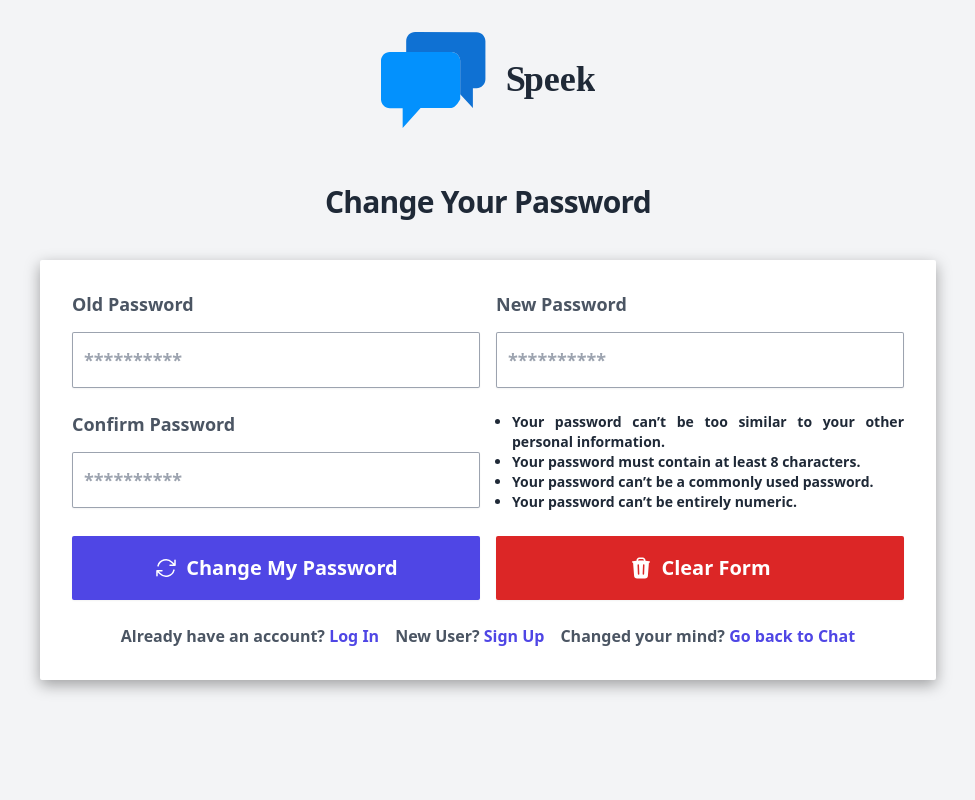
After one commit to ethernalarts/chattyapp, a Django app: page /chat/password_change/ in a window 1280 px wide. The commit adds this page. Shown: the whole page, without its empty margins (152-1127 px from the left). Run offline with Django 5.2, Linux system fonts and the light colour scheme; the visitor is signed in with stand-in values (Sample User, id 1); some libraries are stand-ins or nearby versions.

Commit message:
added password change form

```diff
--- a/apps/chat/static/chat/js/loader.js
+++ b/apps/chat/static/chat/js/loader.js
@@ -6,4 +6,5 @@
  submitButton.onclick = function(event) {
         signInText.style.display = "none";
         spinner.style.display = "block";
+        // submitButton.disabled = true;
  };
--- /dev/null
+++ b/apps/chat/static/chat/js/profilemenu-toggle.js
@@ -0,0 +1,7 @@
+
+const profilemenu = document.querySelector('#profile-menu')
+const profilemenubutton = document.querySelector('#user-menu-button')
+
+profilemenubutton.addEventListener('click', function myFunction(e) {
+  profilemenu.style.display = (profilemenu.style.display === "block") ? "none" : "block"
+});
--- a/apps/chat/urls.py
+++ b/apps/chat/urls.py
@@ -1,7 +1,8 @@
-from django.urls import path, re_path
+from django.urls import path
 from apps.chat import views
 from django.conf import settings
 from django.conf.urls.static import static
+from django.contrib.auth import views as auth_views
 
 app_name = "chat"
 
@@ -9,6 +10,29 @@ urlpatterns = [
     path('room/', views.ChatRoom.as_view(), name="chat-room"),
     path('profile/<int:pk>/', views.ProfileView.as_view(), name="chat-userprofile"),
     path('profile/<int:pk>/edit/', views.EditProfileView.as_view(), name="chat-editprofile"),
+
+    # password change
+    path(
+        "password_change/",
+        views.UserPasswordChangeView.as_view(),
+        name="password_change",
+    ),
+
+    # password change done
+    path(
+        "password_change_done/",
+        auth_views.PasswordChangeDoneView.as_view(
+            template_name="registration/password_change_done.html"
+        ),
+        name="password_change_done",
+    ),
+
+    # delete account
+    path(
+        "delete_account/<int:pk>/",
+        views.delete_user,
+        name="delete-user",
+    ),
 ]
 
 if settings.DEBUG:
--- a/apps/chat/views.py
+++ b/apps/chat/views.py
@@ -17,8 +17,13 @@ from django.contrib.auth.views import (
     LogoutView,
     PasswordResetView,
     PasswordResetConfirmView,
+    PasswordChangeView,
 )
-from django.contrib.auth.forms import PasswordResetForm, SetPasswordForm
+from django.contrib.auth.forms import (
+    PasswordResetForm,
+    SetPasswordForm,
+    PasswordChangeForm,
+)
 from django.http import HttpResponseRedirect
 from apps.users.forms import *
 
@@ -250,5 +255,40 @@ class UserPasswordResetConfirmView(PasswordResetConfirmView):
 
     def form_invalid(self, form):
         for key, value in form.error_messages.items():
-            messages.error(self.request, f"{key}: {value}")
+            messages.error(self.request, f"{value}")
         return self.render_to_response(self.get_context_data(form=form))
+
+
+class UserPasswordChangeView(PasswordChangeView):
+    form_class = PasswordChangeForm
+    template_name = "registration/password_change_form.html"
+    success_url = reverse_lazy("password_change_done")
+
+    def form_invalid(self, form):
+        for error in form.errors:
+            if error == "old_password":
+                messages.error(self.request, form.error_messages["password_incorrect"])
+            if error == "new_password1":
+                messages.error(self.request, form.error_messages["password_mismatch"])
+            if error == "new_password2":
+                messages.error(self.request, form.error_messages["password_mismatch"])
+        return self.render_to_response(self.get_context_data(form=form))
+
+
+@login_required
+def delete_user(request, pk):
+    # get the return template to render
+    template = loader.get_template('delete-success.html')
+
+    # retrieve the form object
+    coopform = get_object_or_404(CoopForm, id=pk)
+
+    # save the society_name as context data
+    society_name = coopform.society_name
+
+    context = {'society_name': society_name}
+
+    # delete the form object
+    coopform.delete()
+
+    return HttpResponse(template.render(context, request))
--- a/apps/theme/static/theme/css/dist/styles.css
+++ b/apps/theme/static/theme/css/dist/styles.css
@@ -1079,6 +1123,14 @@ select {
 
 .cursor-pointer {
   cursor: pointer;
+}
+
+.list-outside {
+  list-style-position: outside;
+}
+
+.list-disc {
+  list-style-type: disc;
 }
 
 .grid-cols-1 {
@@ -1156,12 +1208,28 @@ select {
   margin-left: calc(2rem * calc(1 - var(--tw-space-x-reverse)));
 }
 
+.space-y-4 > :not([hidden]) ~ :not([hidden]) {
+  --tw-space-y-reverse: 0;
+  margin-top: calc(1rem * calc(1 - var(--tw-space-y-reverse)));
+  margin-bottom: calc(1rem * var(--tw-space-y-reverse));
+}
+
+.space-x-3 > :not([hidden]) ~ :not([hidden]) {
+  --tw-space-x-reverse: 0;
+  margin-right: calc(0.75rem * var(--tw-space-x-reverse));
+  margin-left: calc(0.75rem * calc(1 - var(--tw-space-x-reverse)));
+}
+
 .justify-self-center {
   justify-self: center;
 }
 
 .overflow-y-auto {
   overflow-y: auto;
+}
+
+.overflow-x-hidden {
+  overflow-x: hidden;
 }
 
 .text-wrap {
@@ -1822,8 +1975,33 @@ select {
     grid-template-columns: repeat(2, minmax(0, 1fr));
   }
 
+  .md\:flex-row {
+    flex-direction: row;
+  }
+
+  .md\:justify-center {
+    justify-content: center;
+  }
+
+  .md\:space-x-4 > :not([hidden]) ~ :not([hidden]) {
+    --tw-space-x-reverse: 0;
+    margin-right: calc(1rem * var(--tw-space-x-reverse));
+    margin-left: calc(1rem * calc(1 - var(--tw-space-x-reverse)));
+  }
+
+  .md\:space-y-0 > :not([hidden]) ~ :not([hidden]) {
+    --tw-space-y-reverse: 0;
+    margin-top: calc(0px * calc(1 - var(--tw-space-y-reverse)));
+    margin-bottom: calc(0px * var(--tw-space-y-reverse));
+  }
+
   .md\:p-8 {
     padding: 2rem;
+  }
+
+  .md\:px-6 {
+    padding-left: 1.5rem;
+    padding-right: 1.5rem;
   }
 
   .md\:px-8 {
@@ -1844,6 +2022,11 @@ select {
   .md\:text-lg {
     font-size: 1.125rem;
     line-height: 1.75rem;
+  }
+
+  .md\:text-sm {
+    font-size: 0.875rem;
+    line-height: 1.25rem;
   }
 
   .md\:text-xl {
--- a/templates/base.html
+++ b/templates/base.html
@@ -22,6 +22,10 @@
 				box-shadow:
 					rgba(0, 0, 0, 0.35) 0px 5px 15px;
 			}
+
+			.menu {
+				display: none
+			}
 		</style>
 	</head>
 
@@ -44,6 +48,6 @@
     	<script src="{% static 'js/loader.js' %}"></script>
 
 		<!-- JavaScript to load profile menu -->
-    	<script src="{% static 'js/profilemenu.js' %}"></script>
+    	<script src="{% static 'js/profilemenu-toggle.js' %}"></script>
 	</body>
 </html>
--- a/templates/profile.html
+++ b/templates/profile.html
@@ -147,7 +147,7 @@
                     </button>
                 </a>
 
-                <!-- Back to room -->
+                <!-- Back to Chat -->
                 <a href="{% url 'chat:chat-room' %}">
                     <button
                         type="button"
@@ -167,7 +167,7 @@
                                 <path d="M15.75 7.5c-1.376 0-2.739.057-4.086.169C10.124 7.797 9 9.103 9 10.609v4.285c0 1.507 1.128 2.814 2.67 2.94 1.243.102 2.5.157 3.768.165l2.782 2.781a.75.75 0 0 0 1.28-.53v-2.39l.33-.026c1.542-.125 2.67-1.433 2.67-2.94v-4.286c0-1.505-1.125-2.811-2.664-2.94A49.392 49.392 0 0 0 15.75 7.5Z" />
                             </svg>
                         </span>
-                         <span class="block">Back to Chat Room</span>
+                         <span class="block">Back to Chat</span>
                     </button>
                 </a>
             </div>
--- a/templates/registration/login.html
+++ b/templates/registration/login.html
@@ -9,7 +9,7 @@
 {% endblock %}
 
 {% block content %}
-    <div class="bg-gray-100 bg-fixed min-h-screen flex w-full flex-col px-6 py-8 lg:px-0 mx-auto">
+    <div class="bg-gray-100 bg-fixed min-h-screen w-full px-2 md:px-6 py-8 mx-auto">
 
         <!-- App Logo -->
         <figure class="sm:mx-auto sm:w-full sm:max-w-sm">
@@ -19,10 +19,10 @@
         {% include 'snippets/messages.html' %}
 
         <h2 class="mt-20 text-center text-3xl font-bold leading-9 tracking-tight text-gray-800">
-            Sign in to start chatting
+            Sign In to start chatting
         </h2>
 
-        <div class="mt-10 mx-auto w-full md:max-w-3xl bg-white shadow-min p-8 rounded-sm">
+        <div class="mt-10 mx-auto w-full md:max-w-3xl bg-white shadow-min p-8 px-6 md:p-8 rounded-sm">
             <form class="" method="POST">
                 {% csrf_token %}
 
--- /dev/null
+++ b/templates/registration/password_change_form.html
@@ -0,0 +1,205 @@
+{% extends 'base.html' %}
+{% load static %}
+
+{% block title %}
+    <title>
+        Change Password
+    </title>
+{% endblock %}
+
+{% block content %}
+
+    <div class="bg-gray-100 bg-fixed min-h-screen w-full px-2 md:px-8 py-8 mx-auto">
+
+        <!-- App Logo -->
+        <figure class="sm:mx-auto sm:w-full sm:max-w-sm">
+            <img class="mx-auto w-24 h-24 w-auto" src="{% static 'img/logo2.svg' %}" alt="chatty-logo" />
+        </figure>
+
+        {% include 'snippets/messages.html' %}
+
+        <h2 class="mt-14 text-center text-3xl font-bold leading-9 tracking-tight text-gray-800">
+            Change Your Password
+        </h2>
+
+        <div class="mt-10 mx-auto w-full md:max-w-4xl bg-white shadow-min p-8 px-6 md:p-8 rounded-sm">
+
+            <form method="POST">
+                {% csrf_token %}
+
+                <!-- Fields   -->
+                <div class="grid grid-cols-1 md:grid-cols-2 gap-x-4 gap-y-6">
+
+                    <!-- Old Password -->
+                    <div class="">
+                        <label for="old_password" class="block text-lg font-bold leading-6 text-gray-600">
+                            Old Password
+                        </label>
+                        <div class="mt-4">
+                            <input
+                                required
+                                id="old_password"
+                                type="password"
+                                name="old_password"
+                                placeholder="**********"
+                                class="block w-full rounded-sm border-0 py-3.5 shadow-sm ring-1 ring-inset ring-gray-400
+                                       text-xl md:text-xl font-bold text-gray-800 placeholder:text-gray-400 mt-2
+                                       placeholder:text-lg placeholder:font-semibold focus:ring-2 focus:ring-inset
+                                       focus:ring-indigo-600 sm:text-sm sm:leading-6"
+                            >
+                            {% if form.errors.new_password1 %}
+                                <span class="text-red-600 font-medium">
+                                    {{ form.errors.old_password }}
+                                </span>
+                            {% endif %}
+                        </div>
+                    </div>
+
+                    <!-- New Password -->
+                    <div class="">
+                        <label for="new_password1" class="block text-lg font-bold leading-6 text-gray-600">
+                            New Password
+                        </label>
+                        <div class="mt-4">
+                            <input
+                                required
+                                id="new_password1"
+                                type="password"
+                                name="new_password1"
+                                placeholder="**********"
+                                class="block w-full rounded-sm border-0 py-3.5 shadow-sm ring-1 ring-inset ring-gray-400
+                                       text-xl md:text-xl font-bold text-gray-800 placeholder:text-gray-400 mt-2
+                                       placeholder:text-lg placeholder:font-semibold focus:ring-2 focus:ring-inset
+                                       focus:ring-indigo-600 sm:text-sm sm:leading-6"
+                            >
+                            {% if form.errors.new_password2 %}
+                                <span class="text-red-600 font-medium">
+                                    {{ form.errors.new_password1 }}
+                                </span>
+                            {% endif %}
+                        </div>
+                    </div>
+
+                    <!-- Confirm Password -->
+                    <div class="">
+                        <label for="new_password2" class="block text-lg font-bold leading-6 text-gray-600">
+                            Confirm Password
+                        </label>
+                        <div class="mt-4">
+                            <input
+                                required
+                                id="new_password2"
+                                type="password"
+                                name="new_password2"
+                                placeholder="**********"
+                                class="block w-full rounded-sm border-0 py-3.5 shadow-sm ring-1 ring-inset ring-gray-400
+                                       text-xl md:text-xl font-bold text-gray-800 placeholder:text-gray-400 mt-2
+                                       placeholder:text-lg placeholder:font-semibold focus:ring-2 focus:ring-inset
+                                       focus:ring-indigo-600 sm:text-sm sm:leading-6"
+                            >
+                            {% if form.errors.new_password2 %}
+                                <span class="text-red-600 font-medium">
+                                    {{ form.errors.new_password2 }}
+                                </span>
+                            {% endif %}
+                        </div>
+                    </div>
+
+                    <!-- Password Requirements -->
+                    <div>
+                        <ul class="ml-4">
+                            <!-- inner list container -->
+                            <ul class="list-disc text-md md:text-sm font-semibold text-gray-800 list-outside text-justify">
+                                <li>Your password can’t be too similar to your other personal information.</li>
+                                <li>Your password must contain at least 8 characters.</li>
+                                <li>Your password can’t be a commonly used password.</li>
+                                <li>Your password can’t be entirely numeric.</li>
+                            </ul>
+                        </ul>
+                    </div>
+
+                    <!-- Submit Button -->
+                    <button
+                        id="submit-button"
+                        type="submit"
+                        class="flex w-full justify-center rounded-sm bg-indigo-600 px-3 py-5 text-xl font-semibold
+                               leading-6 text-white shadow-sm hover:bg-indigo-500 focus-visible:outline
+                               focus-visible:outline-2 focus-visible:outline-offset-2
+                               focus-visible:outline-indigo-600"
+                    >
+                        <!-- Reset icon -->
+                        <span id="sign-in" class="inline-flex items-center">
+                            <svg
+                                xmlns="http://www.w3.org/2000/svg"
+                                viewBox="0 0 24 24"
+                                fill="currentColor"
+                                class="w-6 h-6 mr-2 text-white">
+                                <path fill-rule="evenodd" d="M4.755 10.059a7.5 7.5 0 0 1 12.548-3.364l1.903 1.903h-3.183a.75.75 0 1 0 0 1.5h4.992a.75.75 0 0 0 .75-.75V4.356a.75.75 0 0 0-1.5 0v3.18l-1.9-1.9A9 9 0 0 0 3.306 9.67a.75.75 0 1 0 1.45.388Zm15.408 3.352a.75.75 0 0 0-.919.53 7.5 7.5 0 0 1-12.548 3.364l-1.902-1.903h3.183a.75.75 0 0 0 0-1.5H2.984a.75.75 0 0 0-.75.75v4.992a.75.75 0 0 0 1.5 0v-3.18l1.9 1.9a9 9 0 0 0 15.059-4.035.75.75 0 0 0-.53-.918Z" clip-rule="evenodd" />
+                            </svg>
+                            <span class="block">Change My Password</span>
+                        </span>
+
+                        <!-- Spinner loader -->
+                        <span id="spinner" role="status" class="hidden">
+                            <svg
+                                aria-hidden="true"
+                                class="w-6 h-6 text-white animate-spin fill-blue-600"
+                                viewBox="0 0 100 101"
+                                fill="none"
+                                xmlns="http://www.w3.org/2000/svg"
+                            >
+                                <path d="M100 50.5908C100 78.2051 77.6142 100.591 50 100.591C22.3858 100.591 0 78.2051 0 50.5908C0 22.9766 22.3858 0.59082 50 0.59082C77.6142 0.59082 100 22.9766 100 50.5908ZM9.08144 50.5908C9.08144 73.1895 27.4013 91.5094 50 91.5094C72.5987 91.5094 90.9186 73.1895 90.9186 50.5908C90.9186 27.9921 72.5987 9.67226 50 9.67226C27.4013 9.67226 9.08144 27.9921 9.08144 50.5908Z" fill="currentColor"/>
+                                <path d="M93.9676 39.0409C96.393 38.4038 97.8624 35.9116 97.0079 33.5539C95.2932 28.8227 92.871 24.3692 89.8167 20.348C85.8452 15.1192 80.8826 10.7238 75.2124 7.41289C69.5422 4.10194 63.2754 1.94025 56.7698 1.05124C51.7666 0.367541 46.6976 0.446843 41.7345 1.27873C39.2613 1.69328 37.813 4.19778 38.4501 6.62326C39.0873 9.04874 41.5694 10.4717 44.0505 10.1071C47.8511 9.54855 51.7191 9.52689 55.5402 10.0491C60.8642 10.7766 65.9928 12.5457 70.6331 15.2552C75.2735 17.9648 79.3347 21.5619 82.5849 25.841C84.9175 28.9121 86.7997 32.2913 88.1811 35.8758C89.083 38.2158 91.5421 39.6781 93.9676 39.0409Z" fill="currentFill"/>
+                            </svg>
+                            <span class="sr-only">Loading...</span>
+                        </span>
+                    </button>
+
+                    <!-- Clear fields -->
+                    <button
+                        type="reset"
+                        class="flex w-full justify-center rounded-sm bg-red-600 px-3 py-5 text-xl font-semibold
+                               leading-6 text-white shadow-sm hover:bg-red-500 focus-visible:outline
+                               focus-visible:outline-2 focus-visible:outline-offset-2 focus-visible:outline-indigo-600"
+                    >
+                        <!-- Clear fields icon -->
+                        <span class="inline-flex items-center">
+                            <svg
+                                xmlns="http://www.w3.org/2000/svg"
+                                viewBox="0 0 24 24"
+                                fill="currentColor"
+                                class="inline-flex mr-2 text-white w-6 h-6">
+                                <path fill-rule="evenodd" d="M16.5 4.478v.227a48.816 48.816 0 0 1 3.878.512.75.75 0 1 1-.256 1.478l-.209-.035-1.005 13.07a3 3 0 0 1-2.991 2.77H8.084a3 3 0 0 1-2.991-2.77L4.087 6.66l-.209.035a.75.75 0 0 1-.256-1.478A48.567 48.567 0 0 1 7.5 4.705v-.227c0-1.564 1.213-2.9 2.816-2.951a52.662 52.662 0 0 1 3.369 0c1.603.051 2.815 1.387 2.815 2.951Zm-6.136-1.452a51.196 51.196 0 0 1 3.273 0C14.39 3.05 15 3.684 15 4.478v.113a49.488 49.488 0 0 0-6 0v-.113c0-.794.609-1.428 1.364-1.452Zm-.355 5.945a.75.75 0 1 0-1.5.058l.347 9a.75.75 0 1 0 1.499-.058l-.346-9Zm5.48.058a.75.75 0 1 0-1.498-.058l-.347 9a.75.75 0 0 0 1.5.058l.345-9Z" clip-rule="evenodd" />
+                            </svg>
+                            <span class="block">Clear Form</span>
+                        </span>
+                    </button>
+                </div>
+            </form>
+
+            <div class="mt-6 space-y-4 md:space-y-0 md:space-x-4 flex flex-col md:flex-row items-center justify-center">
+                <p class="text-center text-md text-gray-600 font-semibold">
+                    Already have an account?
+                    <a href="{% url 'userlogin' %}"
+                       class="font-semibold text-indigo-600 hover:text-indigo-500">
+                        Log In
+                    </a>
+                </p>
+
+                <p class="text-center text-md text-gray-600 font-semibold">
+                    New User?
+                    <a href="{% url 'register' %}" class="font-semibold text-indigo-600 hover:text-indigo-500">
+                        Sign Up
+                    </a>
+                </p>
+
+                <p class="text-center text-md text-gray-600 font-semibold">
+                    Changed your mind?
+                    <a href="{% url 'chat:chat-room' %}" class="font-semibold text-indigo-600 hover:text-indigo-500">
+                        Go back to Chat
+                    </a>
+                </p>
+            </div>
+        </div>
+    </div>
+{% endblock %}
--- a/templates/registration/password_reset_confirm.html
+++ b/templates/registration/password_reset_confirm.html
@@ -3,7 +3,7 @@
 
 {% block title %}
     <title>
-        Set Password
+        Reset Password
     </title>
 {% endblock %}
 
@@ -20,7 +20,7 @@
 
         <h2 class="mt-14 text-center text-3xl font-bold leading-9 tracking-tight text-gray-800">
             {% if validlink %}
-                Enter a new password
+                Reset Your password
                 {% else %}
                     Invalid Link
             {% endif %}
--- a/templates/snippets/messages.html
+++ b/templates/snippets/messages.html
@@ -14,7 +14,10 @@
 					>
 
 						<!-- checkmark with green background -->
-						<div class="inline-flex items-center justify-center flex-shrink-0 w-8 h-8 bg-green-700 text-white">
+						<div
+							class="inline-flex items-center justify-center flex-shrink-0 w-8 h-8 bg-green-700
+									text-white rounded-full"
+						>
 							<svg aria-hidden="true" class="w-5 h-5" fill="currentColor" viewBox="0 0 20 20" xmlns="http://www.w3.org/2000/svg"><path fill-rule="evenodd" d="M16.707 5.293a1 1 0 010 1.414l-8 8a1 1 0 01-1.414 0l-4-4a1 1 0 011.414-1.414L8 12.586l7.293-7.293a1 1 0 011.414 0z" clip-rule="evenodd"></path></svg>
 							<span class="sr-only">Check icon</span>
 						</div>
@@ -46,7 +49,10 @@
 					>
 
 							<!-- X mark with white background -->
-							<div class="inline-flex items-center justify-center flex-shrink-0 w-8 h-8 bg-white text-red-700">
+							<div
+								class="inline-flex items-center justify-center flex-shrink-0 w-8 h-8 bg-white
+										text-red-700 rounded-full"
+							>
 								<svg xmlns="http://www.w3.org/2000/svg" viewBox="0 0 24 24" fill="currentColor" class="w-5 h-5">
 									<path fill-rule="evenodd" d="M5.47 5.47a.75.75 0 011.06 0L12 10.94l5.47-5.47a.75.75 0 111.06 1.06L13.06 12l5.47 5.47a.75.75 0 11-1.06 1.06L12 13.06l-5.47 5.47a.75.75 0 01-1.06-1.06L10.94 12 5.47 6.53a.75.75 0 010-1.06z" clip-rule="evenodd" />
 								</svg>
```
Also changed, not shown: other parts of apps/theme/static/theme/css/dist/styles.css (+138 -2 lines), apps/chat/static/chat/js/delete-modal-popup.js (added, +26 -0 lines), apps/chat/static/chat/js/profilemenu.js (deleted, +0 -33 lines), templates/chatroom.html (+17 -8 lines), templates/registration/password_change_done.html (added, +59 -0 lines), templates/snippets/delete-modal.html (added, +71 -0 lines).
